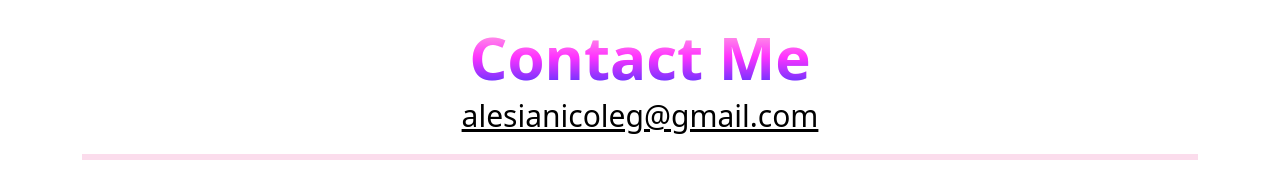
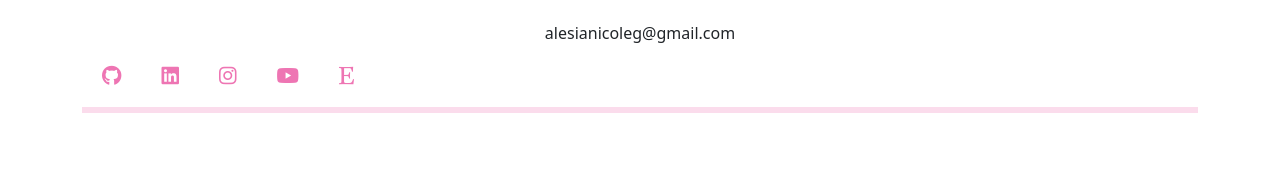
Before and after one commit to avsangel/class3-week2homework, a plain HTML site: page about.html in a window 1280 px wide. Shown: the part 619-800 px from the top of the page. Drawn offline with nearby package versions, Linux system fonts and the light colour scheme.

Commit message:
footer updates

```diff
--- a/about.html
+++ b/about.html
@@ -14,6 +14,10 @@
     ></script>
     <meta charset="UTF-8" />
     <meta name="viewport" content="width=device-width, initial-scale=1.0" />
+    <script
+      src="https://kit.fontawesome.com/01a116fc79.js"
+      crossorigin="anonymous"
+    ></script>
     <title>About Me - Alesia Shope</title>
     <meta name="description" content="about me page of my portfolio" />
     <meta
@@ -70,11 +74,7 @@
         text-align: center;
         color: black;
       }
-      .email {
-        padding: 0;
-        font-size: 30px;
-        text-decoration: none;
-      }
+
       .navbar-pink {
         background-color: pink;
       }
@@ -83,9 +83,7 @@
         background-clip: text;
         background-image: linear-gradient(black, silver, red);
       }
-      .pics {
-        border: white solid 3px;
-      }
+
       .card{
         border: none;
         text-align: center
@@ -97,6 +95,17 @@
         background-color: pink;
         border-radius: 10px;
         font-size: 25px;
+      }
+        .email {
+        text-align: center;
+      }
+      .socials {
+        text-align: center;
+      }
+      .socials a {
+        margin: 0 20px;
+        font-size: 20px;
+        color: #ee75b3;
       }
     </style>
   </head>
@@ -185,12 +194,47 @@
       </div>
       <br />
 
-      <h3 id="Contact">Contact Me</h3>
-      <div class="email">
-        <a href="mailto:alesianicoleg@gmail.com" id="email" title="email">
-          alesianicoleg@gmail.com</a
-        >
-      </div>
+      <footer>
+        <div class="email mb-3">alesianicoleg@gmail.com</div>
+        <div class="socials d-flex">
+          <a
+            href="https://github.com/avsangel"
+            target="_blank"
+            title="my Github"
+          >
+            <i class="fa-brands fa-github"></i
+          ></a>
+          <a
+            href="https://www.linkedin.com/in/alesiashope711/"
+            target="_blank"
+            title="my Linkedin"
+          >
+            <i class="fa-brands fa-linkedin"></i
+          ></a>
+
+          <a
+            href="https://www.instagram.com/alesiascodingjourney/"
+            target="_blank"
+            title="my coding journey"
+          >
+            <i class="fa-brands fa-instagram"></i>
+          </a>
+          <a
+            href="https://www.youtube.com/@Alesias-Coding-Journey"
+            target="_blank"
+            title="my coding youtube"
+          >
+            <i class="fa-brands fa-youtube"></i
+          ></a>
+          <a
+            href="https://turacocreations.etsy.com"
+            target="_blank"
+            title="my etsy shop"
+          >
+            <i class="fa-brands fa-etsy"></i
+          ></a>
+        </div>
+      </footer>
       <hr />
     </div>
   </body>
```
Also changed, not shown: contact.html (+66 -1 lines), index.html (+45 -0 lines), projects.html (+45 -0 lines).
